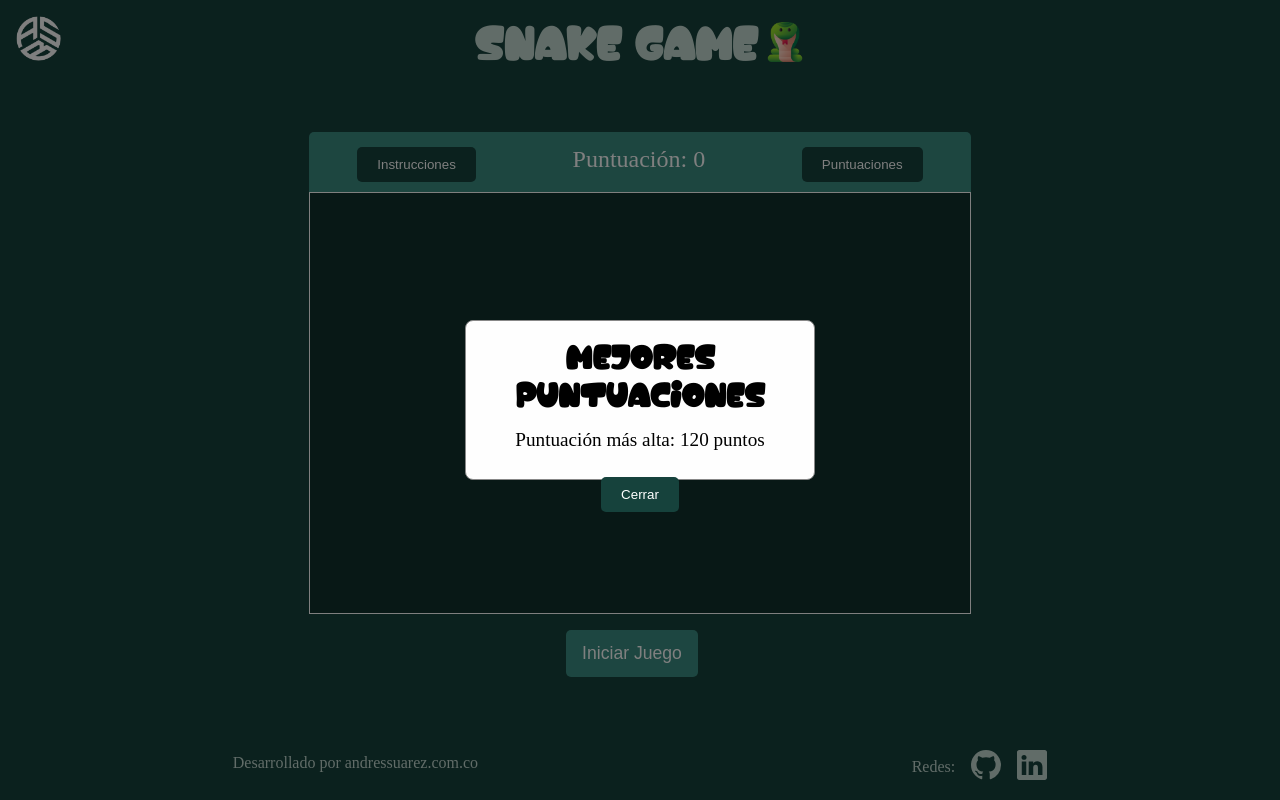
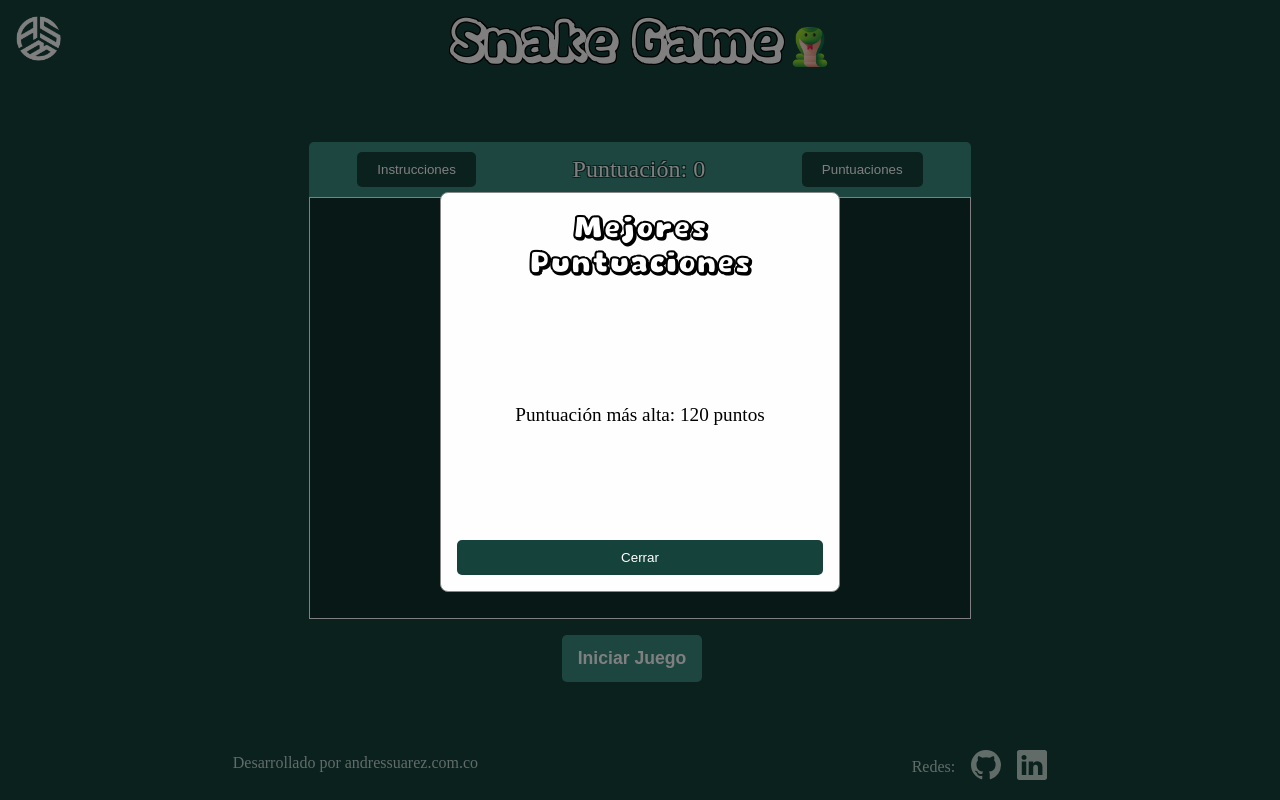
Before and after one commit to ACSBITMEN/Snake-Game, a plain HTML site: page index.html in a window 1280 px wide. Both pictures are taken after a click on the button "Puntuaciones". Drawn offline with Linux system fonts and the light colour scheme.

Commit message:
Se estilizan botones y modales de 'Intrucciones' y 'Puntuaciones'

```diff
--- a/styles.css
+++ b/styles.css
@@ -9,6 +9,21 @@
   --color-header-footer-bg: #16423C;
   --color-header-footer-text: #C4DAD2;
 }
+
+/* Fuentes usadas */
+@font-face {
+  font-family: 'DS-Roti';
+  src: url('./fonts/love_roti/Love Roti.ttf') format('truetype');
+}
+@font-face {
+  font-family: 'DS-Extra';
+  src: url('./fonts/extra_days/Extra\ Days.ttf') format('truetype');
+}
+@font-face {
+  font-family: 'DS-Only';
+  src: url('./fonts/island_2/Island\ PERSONAL\ USE\ ONLY!.ttf') format('truetype');
+}
+
 
 /* Reiniciar estilos predeterminados */
 * {
@@ -25,15 +40,10 @@ body {
   min-height: 100vh;
 }
 
-@font-face {
-  font-family: 'DS-Roti';
-  src: url('./fonts/love_roti/Love Roti.ttf') format('truetype');
-}
 
 /* Header */
 header {
   background-color: var(--color-header-footer-bg);
-  color: var(--color-header-footer-text);
   display: flex;
   align-items: center;
   justify-content: center;
@@ -42,10 +52,11 @@ header {
 }
 
 header h1 {
-  font-size: 2.8rem;
+  font-size: 3.2rem;
   display: flex;
   align-items: center;
-  font-family: 'DS-Roti', sans-serif;
+  font-family: 'DS-Extra', sans-serif;
+  text-shadow: -1px -1px 0 #000, 1px -1px 0 #000, -1px 1px 0 #000, 1px 1px 0 #000;
 }
 
 header h1 img {
@@ -88,18 +99,22 @@ main {
   display: flex;
   align-items: center;
   justify-content: space-around;
-  padding: 5px 0 10px;
+  padding: 10px 0 10px;
   border-radius: 5px 5px 0 0;
+}
+
+.options div {
+  display: flex;
+  align-items: center;
 }
 
 #score {
   font-size: 1.5rem;
+  text-shadow: -1px -1px 0 #16423C, 1px -1px 0 #16423C, -1px 1px 0 #16423C, 1px 1px 0 #16423C;
 }
 
-
-.options button, .modal button {
+.options div button, .modal div button {
   padding: 10px 20px;
-  margin-top: 10px;
   background-color: var(--bg-color);
   color: white;
   border: none;
@@ -127,6 +142,7 @@ canvas {
   transform: translate(-50%, -50%);
   font-size: 3rem;
   color: var(--color-text);
+  text-shadow: -1px -1px 0 #000, 1px -1px 0 #000, -1px 1px 0 #000, 1px 1px 0 #000;
 }
 
 .btn-container {
@@ -142,6 +158,7 @@ canvas {
   margin-top: 1rem;
   padding: .8rem 1rem;
   font-size: 1.1em;
+  font-weight: 600;
   cursor: pointer;
   border-radius: 5px;
   background-color: var(--color-button);
@@ -164,9 +181,12 @@ canvas {
   left: 0;
   top: 0;
   width: 100%;
-  height: 100%;
   overflow: auto;
   background-color: rgba(0,0,0,0.5);
+}
+
+#gameOverModal {
+  height: 100%;
 }
 
 .modal-content {
@@ -185,7 +205,7 @@ canvas {
   color: #000;
   font-size: 2rem;
   margin-bottom: 1rem;
-  font-family: 'DS-Roti', sans-serif;
+  font-family: 'DS-Extra', sans-serif;
 }
 
 .modal-content p {
@@ -206,6 +226,25 @@ canvas {
 
 #restartGame:hover {
   background-color: var(--color-button-hover);
+}
+
+#dynamicModal {
+  height: 100%;
+}
+
+#dynamicModal .modal-content {
+  display: flex;
+  flex-direction: column;
+  justify-content: space-between;
+  height: 400px;
+  max-width: 400px;
+  margin: 15% auto;
+}
+
+#dynamicModal .modal-content h2 {
+  font-size: 1.8em;
+  padding: 5px;
+  font-family: 'DS-Extra', sans-serif;
 }
 
 /* Footer */
```
Also changed, not shown: fonts/extra_days/Extra Days.jpg (added), fonts/extra_days/Extra Days.otf (added), fonts/extra_days/Extra Days.ttf (added), fonts/extra_days/More Info.txt (added), 1 other file.
